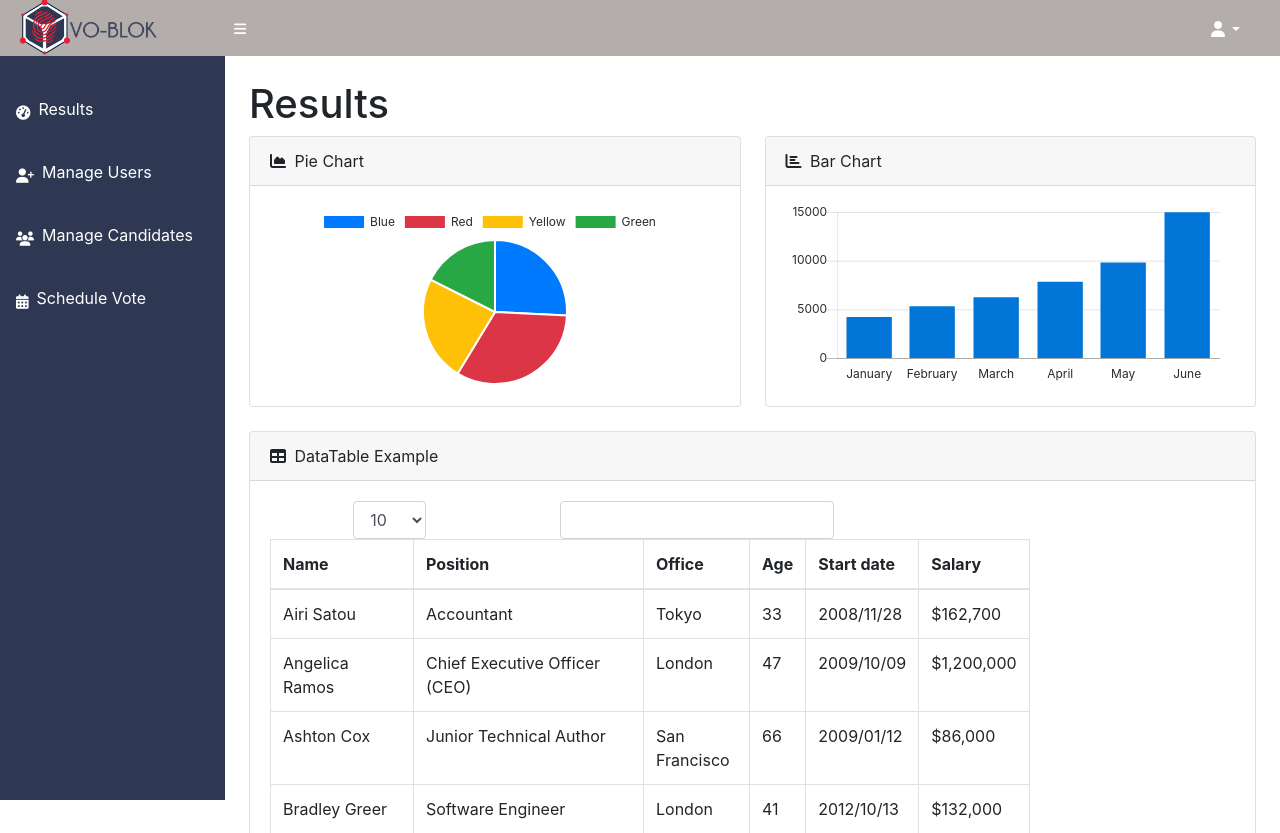
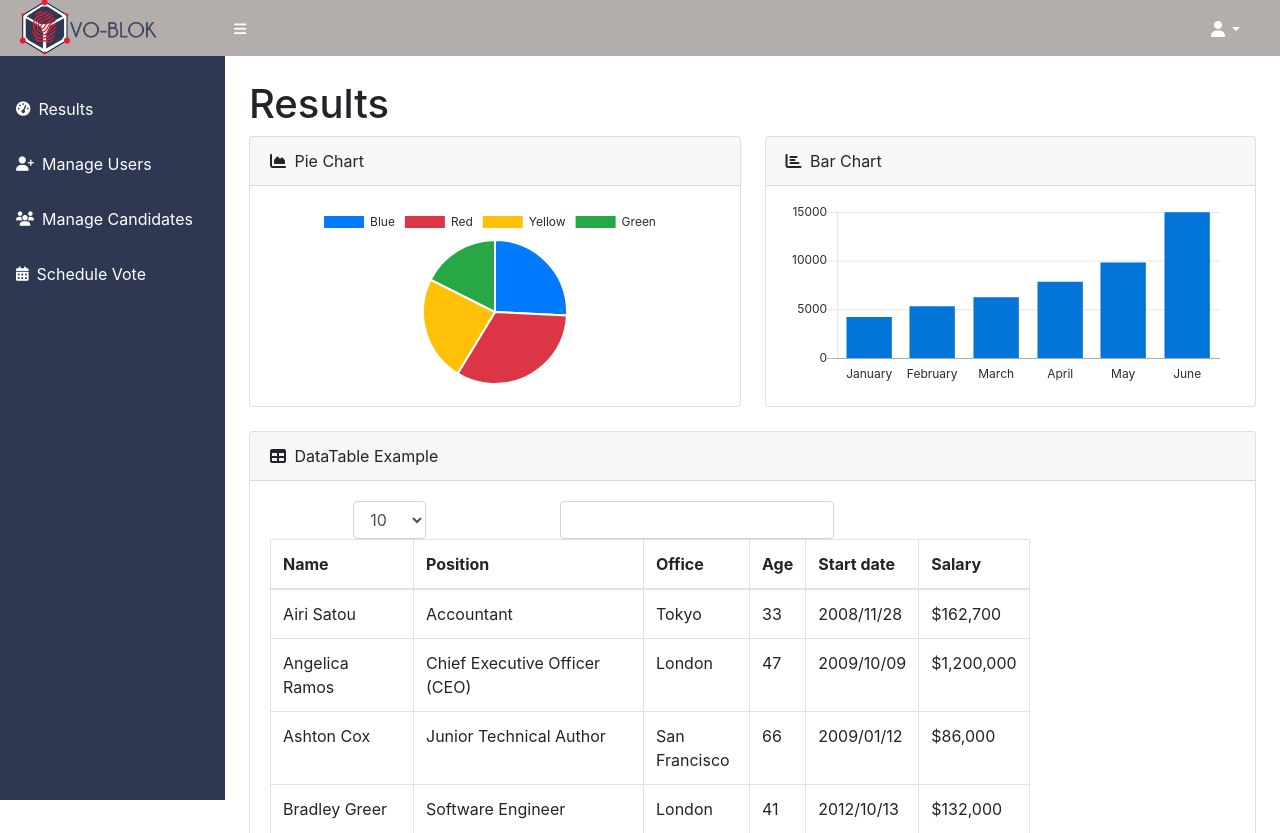
Before and after one commit to BhagiaSheri/Blockchain-Based-E-Voting-System, a PHP site: page /admin.php in a window 1280 px wide. Shown: the top 833 px of the page. Run offline with PHP 8.4, Linux system fonts and the light colour scheme; a user stored in the database is signed in; some libraries are stand-ins or nearby versions.

Commit message:
Admin Dashboard-UI Updates

```diff
--- a/php/admin/nav.php
+++ b/php/admin/nav.php
@@ -15,7 +15,7 @@ $name = $_SESSION["user_name"] ;
 
         <!-- for logged in user in navbar -->
         <li class="nav-item dropdown" >
-            <a class="nav-link dropdown-toggle" style="color: white !important;" id="userDropdown" href="#" role="button" data-toggle="dropdown" aria-haspopup="true" aria-expanded="false"><i class="fas fa-user fa-fw"></i></a>
+            <a class="nav-link dropdown-toggle" id="userDropdown" href="#" role="button" data-toggle="dropdown" aria-haspopup="true" aria-expanded="false"><i class="fas fa-user fa-fw"></i></a>
             <div class="dropdown-menu dropdown-menu-right" aria-labelledby="userDropdown">
                 <a class="dropdown-item" href="#"><?php echo $name ?></a>
                 <a class="dropdown-item" href="#">Settings</a>
@@ -34,19 +34,19 @@ $name = $_SESSION["user_name"] ;
                 <div class="nav"  >
                     <a class="nav-link  " href="#">
                         <div class="sb-nav-link-icon "><i class="fas fa-tachometer-alt"></i></div>
-                        <label class="" >Results</label>
+                        Results
                     </a>
                     <a class="nav-link" href="#">
                         <div class="sb-nav-link-icon"><i class="fas fa-user-plus"></i></div>
-                        <label class=""> Manage Users</label>
+                        Manage Users
                     </a>
                     <a class="nav-link" href="#">
                         <div class="sb-nav-link-icon"><i class="fas fa-users"></i></div>
-                        <label class="">Manage Candidates</label>
+                        Manage Candidates
                     </a>
                     <a class="nav-link" href="#">
                         <div class="sb-nav-link-icon"><i class="fas fa-calendar-alt"></i></div>
-                        <label class="">Schedule Vote</label>
+                        Schedule Vote
                     </a>
                 </div>
             </div>
```
